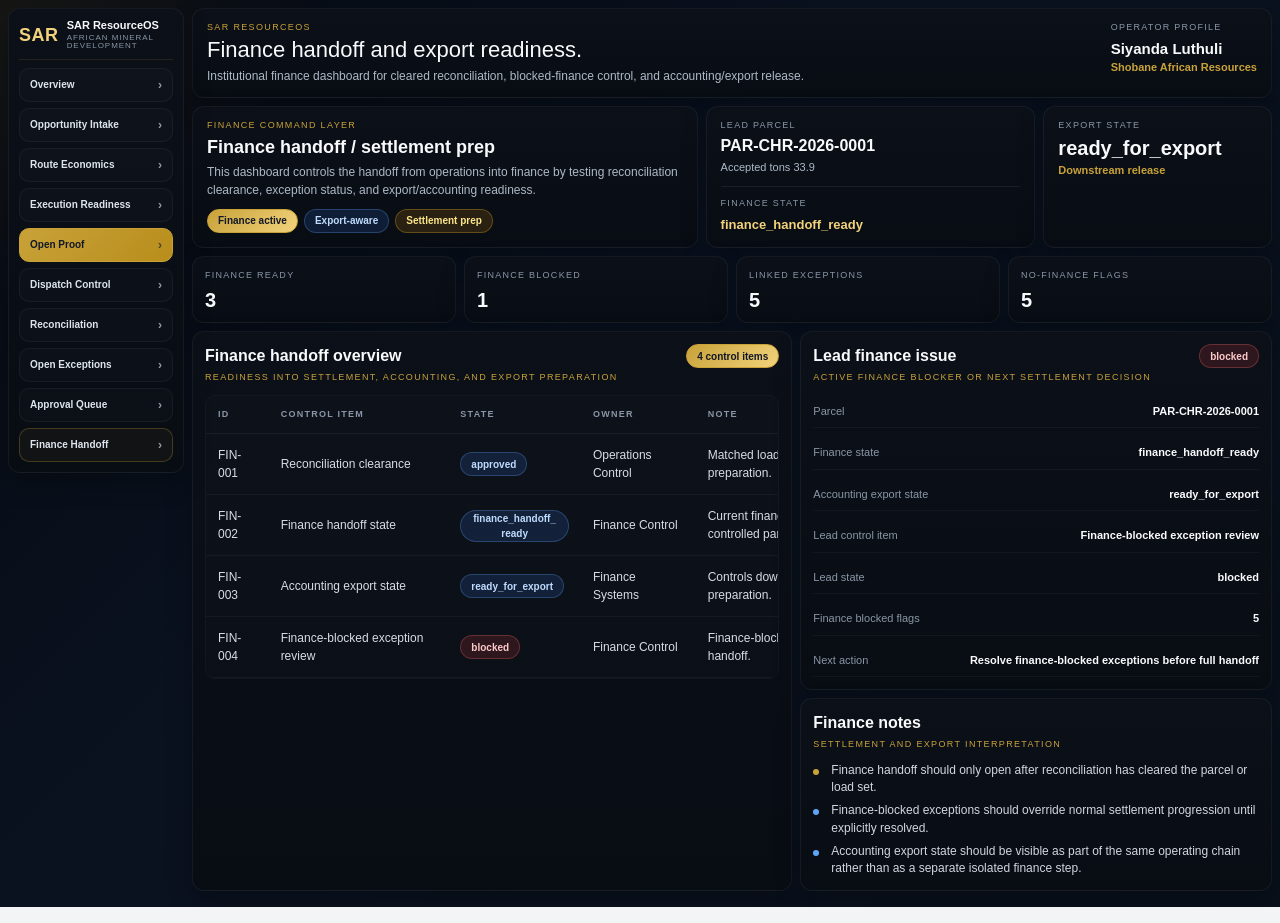
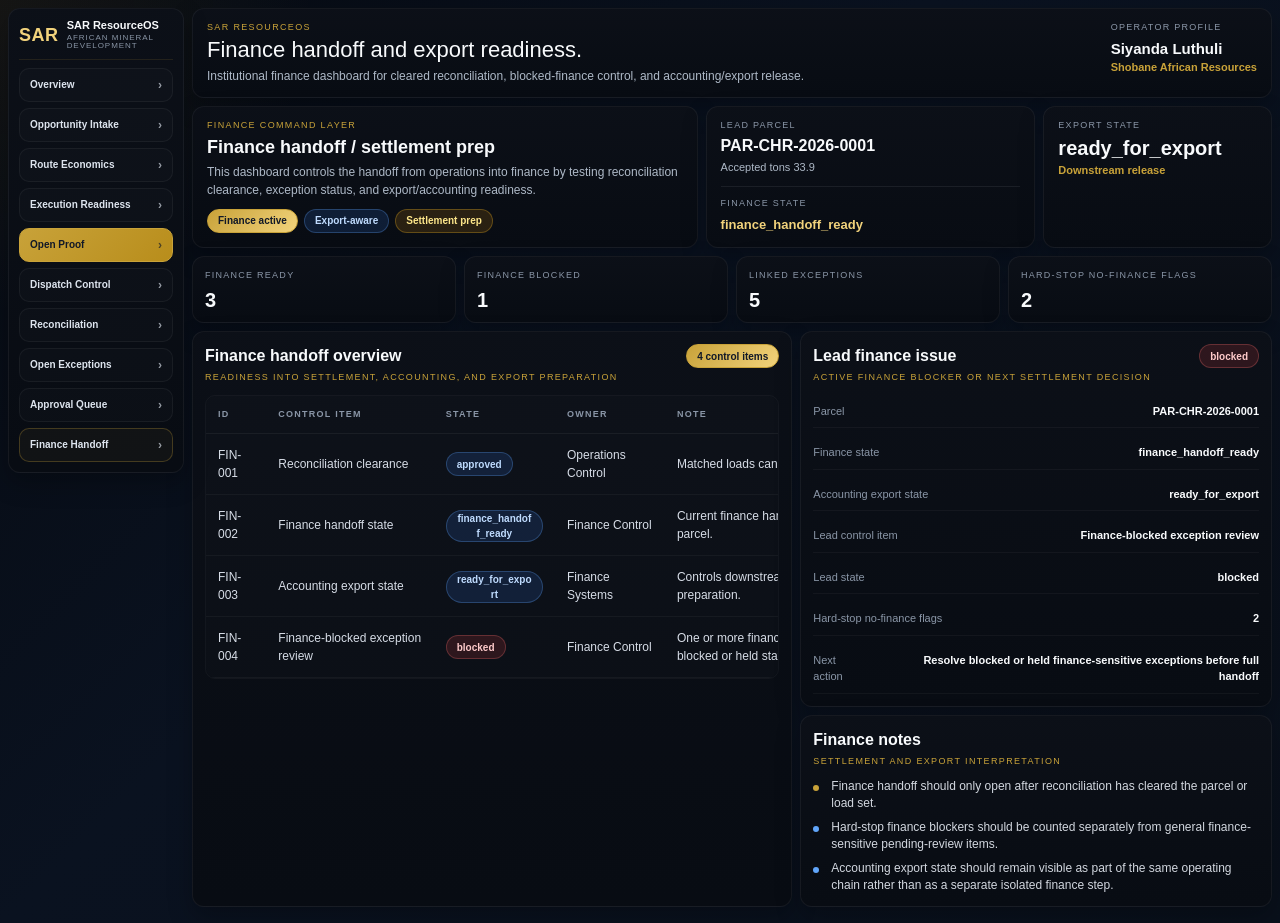
Before and after one commit to shobanesiyanda/sar-resourceos-golden-path-proof, a Next.js app: page /finance-handoff in a window 1280 px wide. Built offline with nearby package versions, Linux system fonts and the light colour scheme.

Commit message:
Refactor finance exception handling and labels
Updated finance exception handling to differentiate between hard-stop finance blockers and general finance-sensitive exceptions. Adjusted related labels and messages for clarity.

```diff
--- a/app/finance-handoff/page.tsx
+++ b/app/finance-handoff/page.tsx
@@ -4,7 +4,6 @@ import { getExceptions } from "../../lib/exceptions";
 import {
   chipClass,
   firstMeaningful,
-  normalizeExceptionStatus,
   normalizeFinanceState,
   s,
   yn,
@@ -24,8 +23,10 @@ function buildFinanceItems(parcel: any, rawExceptions: any[]): FinanceItem[] {
     parcel?.accountingExportState || "ready_for_export"
   );
 
-  const financeBlocked = (rawExceptions || []).filter(
-    (item: any) => yn(item?.financeAllowed) === "no"
+  const blockedCount = (rawExceptions || []).filter(
+    (item: any) =>
+      yn(item?.financeAllowed) === "no" &&
+      ["blocked", "held"].includes(String(item?.status || "").toLowerCase())
   ).length;
 
   return [
@@ -53,12 +54,12 @@ function buildFinanceItems(parcel: any, rawExceptions: any[]): FinanceItem[] {
     {
       id: "FIN-004",
       item: "Finance-blocked exception review",
-      state: financeBlocked > 0 ? "blocked" : "approved",
+      state: blockedCount > 0 ? "blocked" : "approved",
       owner: "Finance Control",
       note:
-        financeBlocked > 0
-          ? "Finance-blocked exceptions still prevent full handoff."
-          : "No finance-blocked exceptions remain.",
+        blockedCount > 0
+          ? "One or more finance-sensitive exceptions are still in blocked or held state."
+          : "No finance-sensitive hard-stop exceptions remain.",
     },
   ];
 }
@@ -76,7 +77,9 @@ export default function FinanceHandoffPage() {
   );
 
   const financeBlocked = relevantExceptions.filter(
-    (item: any) => yn(item?.financeAllowed) === "no"
+    (item: any) =>
+      yn(item?.financeAllowed) === "no" &&
+      ["blocked", "held"].includes(String(item?.status || "").toLowerCase())
   ).length;
 
   const financeState = normalizeFinanceState(parcel?.financeState || "finance_handoff_ready");
@@ -92,13 +95,16 @@ export default function FinanceHandoffPage() {
     )
   ).length;
 
-  const blockedCount = financeItems.filter((item) => s(item.state).toLowerCase() === "blocked").length;
+  const blockedCount = financeItems.filter(
+    (item) => s(item.state).toLowerCase() === "blocked"
+  ).length;
 
   const leadItem =
     firstMeaningful(
       financeItems,
       (item) =>
         s(item.state).toLowerCase() === "blocked" ||
+        s(item.state).toLowerCase() === "held" ||
         s(item.state).toLowerCase() === "pending review"
     ) || null;
 
@@ -160,7 +166,7 @@ export default function FinanceHandoffPage() {
           <div className="bb-kpi-value">{relevantExceptions.length}</div>
         </div>
         <div className="bb-kpi-card">
-          <div className="bb-kpi-label">No-finance flags</div>
+          <div className="bb-kpi-label">Hard-stop no-finance flags</div>
           <div className="bb-kpi-value">{financeBlocked}</div>
         </div>
       </div>
@@ -243,14 +249,14 @@ export default function FinanceHandoffPage() {
                 <strong>{leadItem?.state || "clear"}</strong>
               </div>
               <div className="bb-metric-row">
-                <span>Finance blocked flags</span>
+                <span>Hard-stop no-finance flags</span>
                 <strong>{financeBlocked}</strong>
               </div>
               <div className="bb-metric-row">
                 <span>Next action</span>
                 <strong>
                   {financeBlocked > 0
-                    ? "Resolve finance-blocked exceptions before full handoff"
+                    ? "Resolve blocked or held finance-sensitive exceptions before full handoff"
                     : "Proceed to settlement and export preparation"}
                 </strong>
               </div>
@@ -278,14 +284,14 @@ export default function FinanceHandoffPage() {
               <div className="bb-note">
                 <div className="bb-note-dot" />
                 <div className="bb-note-text">
-                  Finance-blocked exceptions should override normal settlement
-                  progression until explicitly resolved.
+                  Hard-stop finance blockers should be counted separately from general
+                  finance-sensitive pending-review items.
                 </div>
               </div>
               <div className="bb-note">
                 <div className="bb-note-dot" />
                 <div className="bb-note-text">
-                  Accounting export state should be visible as part of the same
+                  Accounting export state should remain visible as part of the same
                   operating chain rather than as a separate isolated finance step.
                 </div>
               </div>
```
